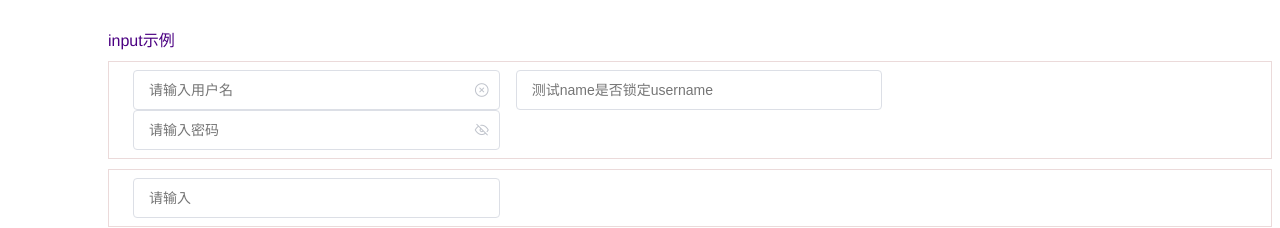
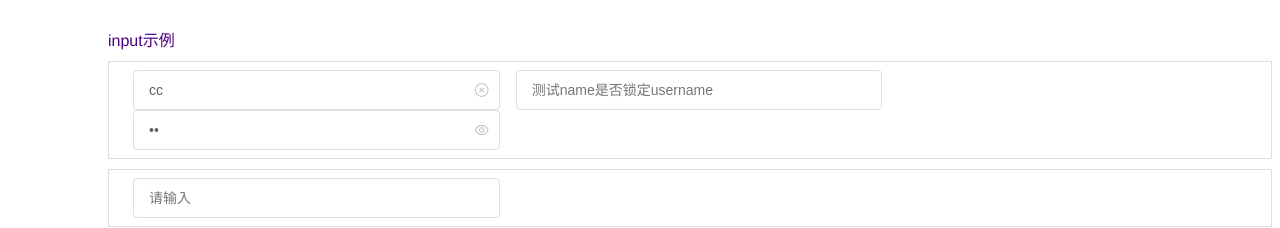
Before and after one commit to xyr550/honey-ui, a Vue app: page / in a window 1280 px wide. Shown: the part 996-1224 px from the top of the page. Built offline with nearby package versions, Linux system fonts and the light colour scheme.

Commit message:
✨ 特性: input框收尾工作

```diff
--- a/src/components/dialog.vue
+++ b/src/components/dialog.vue
@@ -2,7 +2,7 @@
   <transition name="dialog">
     <div class="ho-dialog_wapper" v-show="visible" @click.self="handleClose('header')">
       <div class="ho-dialog" :style="{width, top:changeTop, height, left}" ref="diaRef">
-        <div class="ho-dialog_header" @mousedown="dragStart">
+        <div class="ho-dialog_header">
           <slot name="title">
             <span class="ho-dialog_title">{{ title }}</span>
           </slot>
--- a/src/components/input.vue
+++ b/src/components/input.vue
@@ -2,13 +2,19 @@
   <div class="ho-input ho-input-suffix">
     <input
       class="ho-input_inner"
-      :type="type"
+      :type="passwordVisible ? 'text' : type"
       :placeholder="placeholder"
       :name="name"
-      :disabled="disabled">
+      :value ="modelValue"
+      :disabled="disabled"
+      @input = "handleInput">
     <span class="ho-input_suffix" v-show="hasIcon">
-      <i v-if="showPassword" :class="['iconfont', `${eyeIcon}`]" @click="changeEyeIcon" />
-      <i v-if="clearable" class="iconfont ho-icon-error" />
+      <i v-if="showPassword && modelValue"
+        :class="['iconfont', `${eyeIcon}`]"
+        @click="changeEyeIcon" />
+      <i v-if="clearable && modelValue"
+        class="iconfont ho-icon-error"
+         @click="clear" />
     </span>
   </div>
 </template>
@@ -44,16 +50,34 @@ export default defineComponent({
     showPassword: {
       type: Boolean,
       default: false
+    },
+    modelValue: {
+      type: String,
+      default: ''
     }
   },
-  setup(props) {
+  setup(props, context) {
     const change = ref(true)
+    const passwordVisible = ref(false)
     const hasIcon = computed(() => props.clearable || props.showPassword)
-    const eyeIcon = computed(() => (change.value ? 'ho-icon-eye-close' : 'ho-icon-eye'))
+    const eyeIcon = computed(() => (change.value ? 'ho-icon-eye' : 'ho-icon-eye-close'))
+
     const changeEyeIcon = () => {
       change.value = !change.value
+      passwordVisible.value = !passwordVisible.value
     }
-    return { hasIcon, eyeIcon, changeEyeIcon }
+    const clear = () => {
+      context.emit('update:modelValue', '')
+      context.emit('clear', '')
+    }
+    // vue3 中 v-modle 语法糖变为 (modelValue   @update:modelValue)
+    const handleInput = (e) => {
+      context.emit('update:modelValue', e.target.value)
+    }
+
+    return {
+      hasIcon, passwordVisible, eyeIcon, changeEyeIcon, clear, handleInput
+    }
   }
 });
 </script>
--- a/src/demo/input-test.vue
+++ b/src/demo/input-test.vue
@@ -5,12 +5,17 @@
     </span>
     <div class="box">
       <ho-input
+        v-model="userName"
         placeholder="请输入用户名"
         clearable />
       <ho-input
+        v-model="testName"
         placeholder="测试name是否锁定username"
-        name="username" />
+        name="username"
+        clearable
+        @clear="clear" />
       <ho-input
+        v-model="password"
         type="password"
         placeholder="请输入密码"
         show-password />
@@ -24,10 +29,21 @@
 
 <script>
 import {
+  reactive, toRefs
 } from 'vue'
 
 export default {
   setup() {
+    const state = reactive({
+      userName: 'cc',
+      testName: '',
+      password: 'oo'
+    })
+    const clear = () => {
+      // state.userName = ''
+      console.log(1)
+    }
+    return { ...toRefs(state), clear }
   }
 };
 </script>
```
